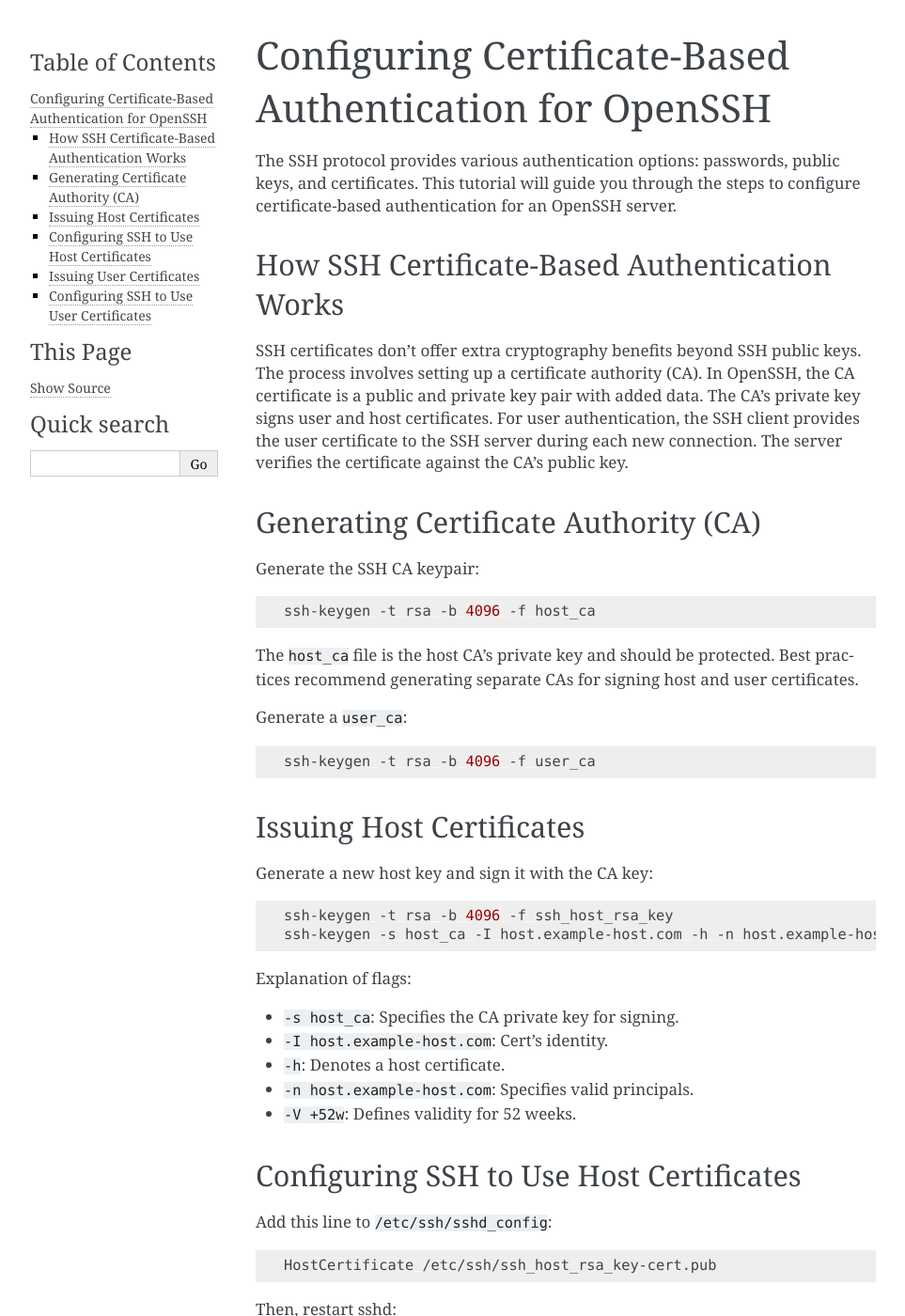
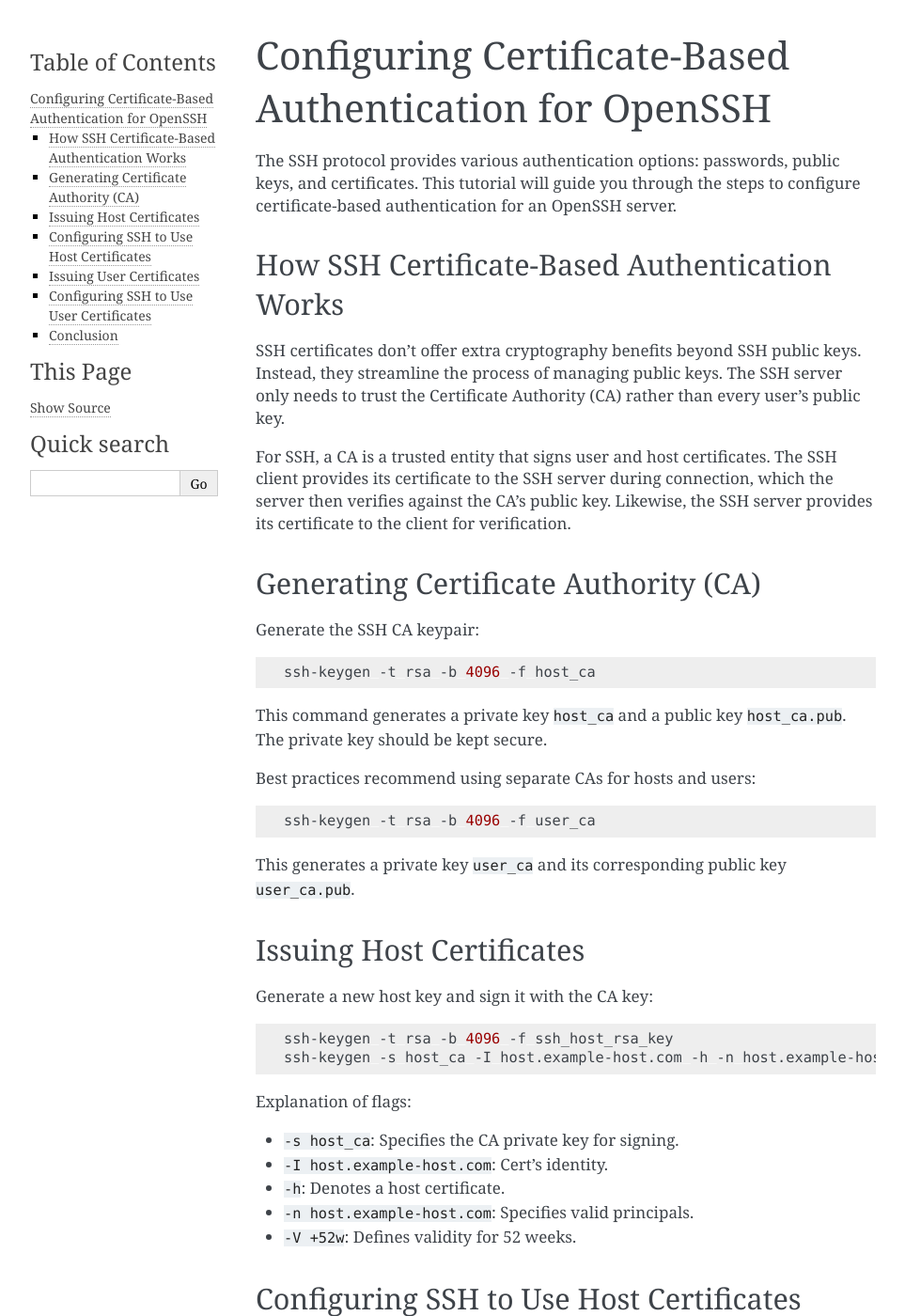
Before and after one commit to BenIlies/NoPASARAN, a Sphinx documentation site: the page built from docs/tutorial/ssh_certificates.rst, in a window 1280 px wide and 1400 px high. Shown: the whole window at 94% size, without its empty margins (148-1111 px from the left). Built offline with Sphinx 7.4.7, drawn with Linux system fonts in a browser that asks for light colours; some of the changed text lies outside the part shown.

Commit message:
Describe more ssh certificates

```diff
--- a/docs/tutorial/ssh_certificates.rst
+++ b/docs/tutorial/ssh_certificates.rst
@@ -6,7 +6,9 @@
 How SSH Certificate-Based Authentication Works
 ----------------------------------------------
 
-SSH certificates don't offer extra cryptography benefits beyond SSH public keys. The process involves setting up a certificate authority (CA). In OpenSSH, the CA certificate is a public and private key pair with added data. The CA's private key signs user and host certificates. For user authentication, the SSH client provides the user certificate to the SSH server during each new connection. The server verifies the certificate against the CA's public key.
+SSH certificates don't offer extra cryptography benefits beyond SSH public keys. Instead, they streamline the process of managing public keys. The SSH server only needs to trust the Certificate Authority (CA) rather than every user's public key.
+
+For SSH, a CA is a trusted entity that signs user and host certificates. The SSH client provides its certificate to the SSH server during connection, which the server then verifies against the CA's public key. Likewise, the SSH server provides its certificate to the client for verification.
 
 Generating Certificate Authority (CA)
 -------------------------------------
@@ -17,13 +19,15 @@
 
    ssh-keygen -t rsa -b 4096 -f host_ca
 
-The ``host_ca`` file is the host CA's private key and should be protected. Best practices recommend generating separate CAs for signing host and user certificates.
+This command generates a private key ``host_ca`` and a public key ``host_ca.pub``. The private key should be kept secure.
 
-Generate a ``user_ca``:
+Best practices recommend using separate CAs for hosts and users:
 
 .. code-block:: bash
 
    ssh-keygen -t rsa -b 4096 -f user_ca
+
+This generates a private key ``user_ca`` and its corresponding public key ``user_ca.pub``.
 
 Issuing Host Certificates
 -------------------------
@@ -46,6 +50,8 @@
 Configuring SSH to Use Host Certificates
 ----------------------------------------
 
+1. **On the SSH server**:
+
 Add this line to ``/etc/ssh/sshd_config``:
 
 .. code-block:: bash
@@ -57,6 +63,8 @@
 .. code-block:: bash
 
    systemctl restart sshd
+
+2. **On the SSH client**:
 
 For the ssh client to use the certificate, append the CA's public key to the ``known_hosts`` file.
 
@@ -80,6 +88,8 @@
 Configuring SSH to Use User Certificates
 ----------------------------------------
 
+1. **On the SSH server**:
+
 For user authentication, you'll add the CA's public key to the SSH server. Place it in a file under the `/etc/ssh` directory, set the permissions, and then add the following line to your `/etc/ssh/sshd_config` file:
 
 .. code-block:: bash
@@ -94,7 +104,9 @@
 
 The server is now configured to trust any user certificate signed by `user_ca`.
 
-Next, configure your SSH client to present your certificate when connecting. The simplest way to do this is to add an IdentityFile line pointing to your private key in your `~/.ssh/config` file:
+2. **On the SSH client**:
+
+Configure your SSH client to present your certificate when connecting. The simplest way to do this is to add an IdentityFile line pointing to your private key in your `~/.ssh/config` file:
 
 .. code-block:: bash
 
@@ -103,7 +115,10 @@
 
 Now, whenever you connect to an SSH server as a user listed in the certificate (node-user or admin-user in this case), the client will automatically present your user certificate without you needing to specify it on the command line.
 
-Now, you should be able to SSH into the server using certificate-based authentication. Ensure your certificate is not expired, and if you face any issues, you can debug using:
+Conclusion
+----------
+
+You should now be able to SSH into the server using certificate-based authentication. Ensure your certificate is not expired, and if you face any issues, you can debug using:
 
 .. code-block:: bash
 
```
